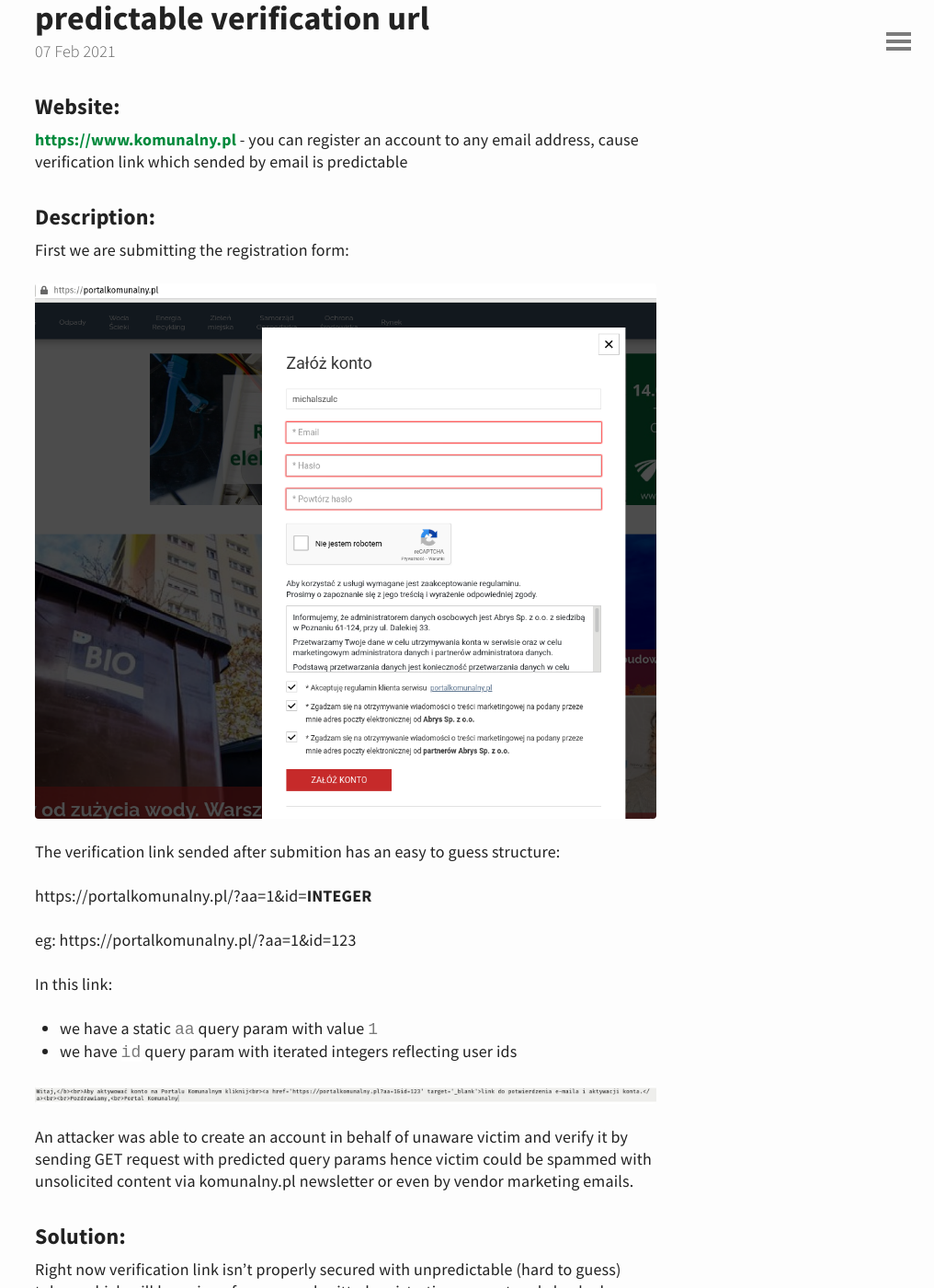
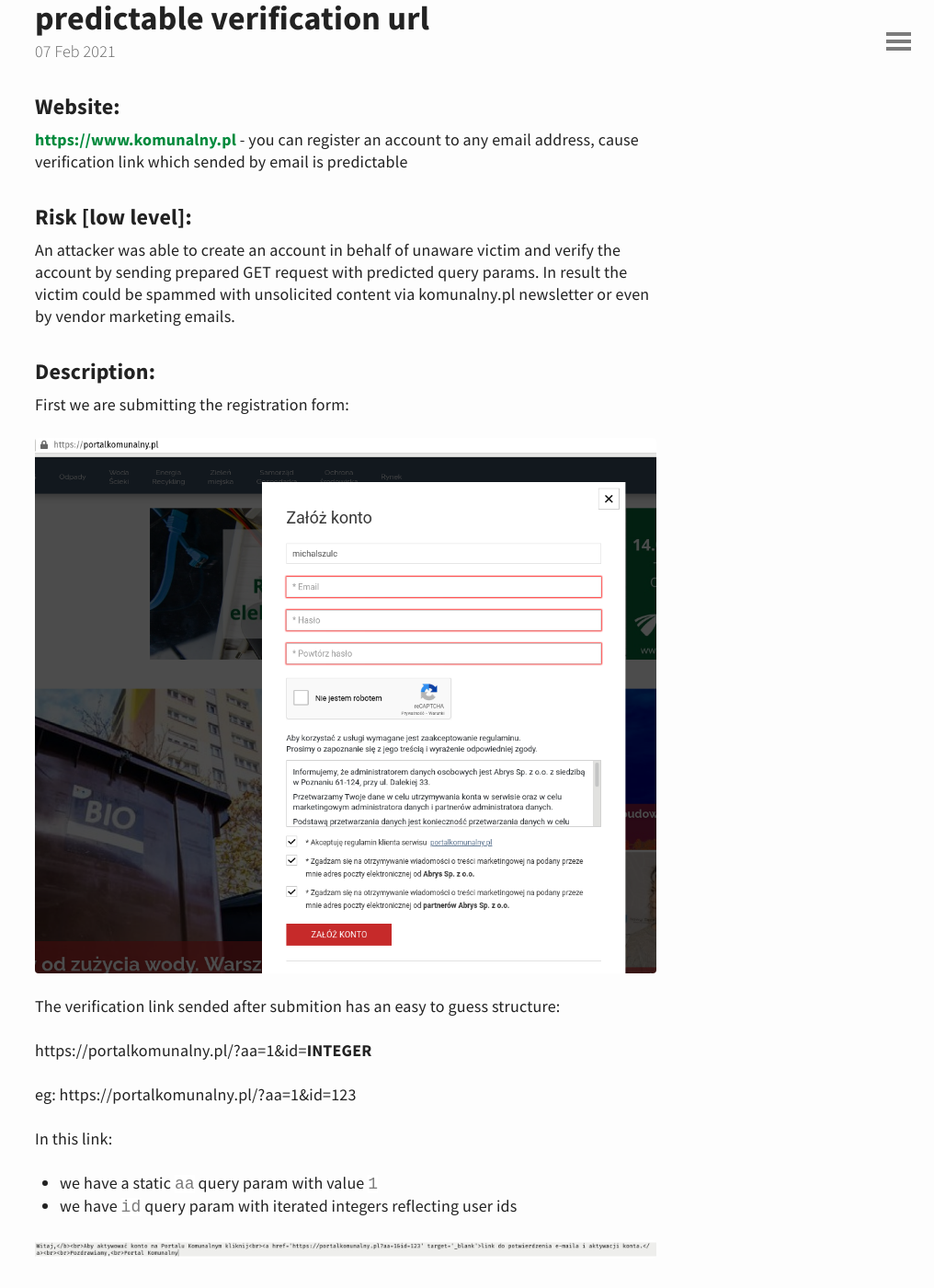
Before and after one commit to majkelo/majkelo.github.io, a Jekyll site: the page built from _posts/2021-02-07-www.komunalny.pl registration issue predictable verification url.md, in a window 1280 px wide and 1400 px high, scrolled down 243 px. Shown: the whole window at 92% size, without its empty margins (264-1280 px from the left). Built offline with Jekyll 4.4.1, drawn with Linux system fonts in a browser that asks for light colours; some of the changed lines change nothing that is shown.

Commit message:
Extracted separate section: Risk

```diff
--- a/_posts/2021-02-07-www.komunalny.pl registration issue predictable verification url.md
+++ b/_posts/2021-02-07-www.komunalny.pl registration issue predictable verification url.md
@@ -3,6 +3,10 @@
 ---
 ### Website:
 [https://www.komunalny.pl](https://www.komunalny.pl) - you can register an account to any email address, cause verification link which sended by email is predictable
+
+### Risk [low level]:
+
+An attacker was able to create an account in behalf of unaware victim and verify the account by sending prepared GET request with predicted query params. In result the victim could be spammed with unsolicited content via komunalny.pl newsletter or even by vendor marketing emails.
 
 ### Description:
 First we are submitting the registration form:
@@ -21,8 +25,6 @@
 
 ![Email source with a verification link](img/2021-02-07/verification_email_source.png "Email source with a verification link")
 
-An attacker was able to create an account in behalf of unaware victim and verify it by sending GET request with predicted query params hence victim could be spammed with unsolicited content via komunalny.pl newsletter or even by vendor marketing emails.
-
 ### Solution:
 
 Right now verification link isn't properly secured with unpredictable (hard to guess) token, which will be unique for every submitted registration request and checked server-side. Do recommend adding such a token to verification link and check it later on backend.
```
